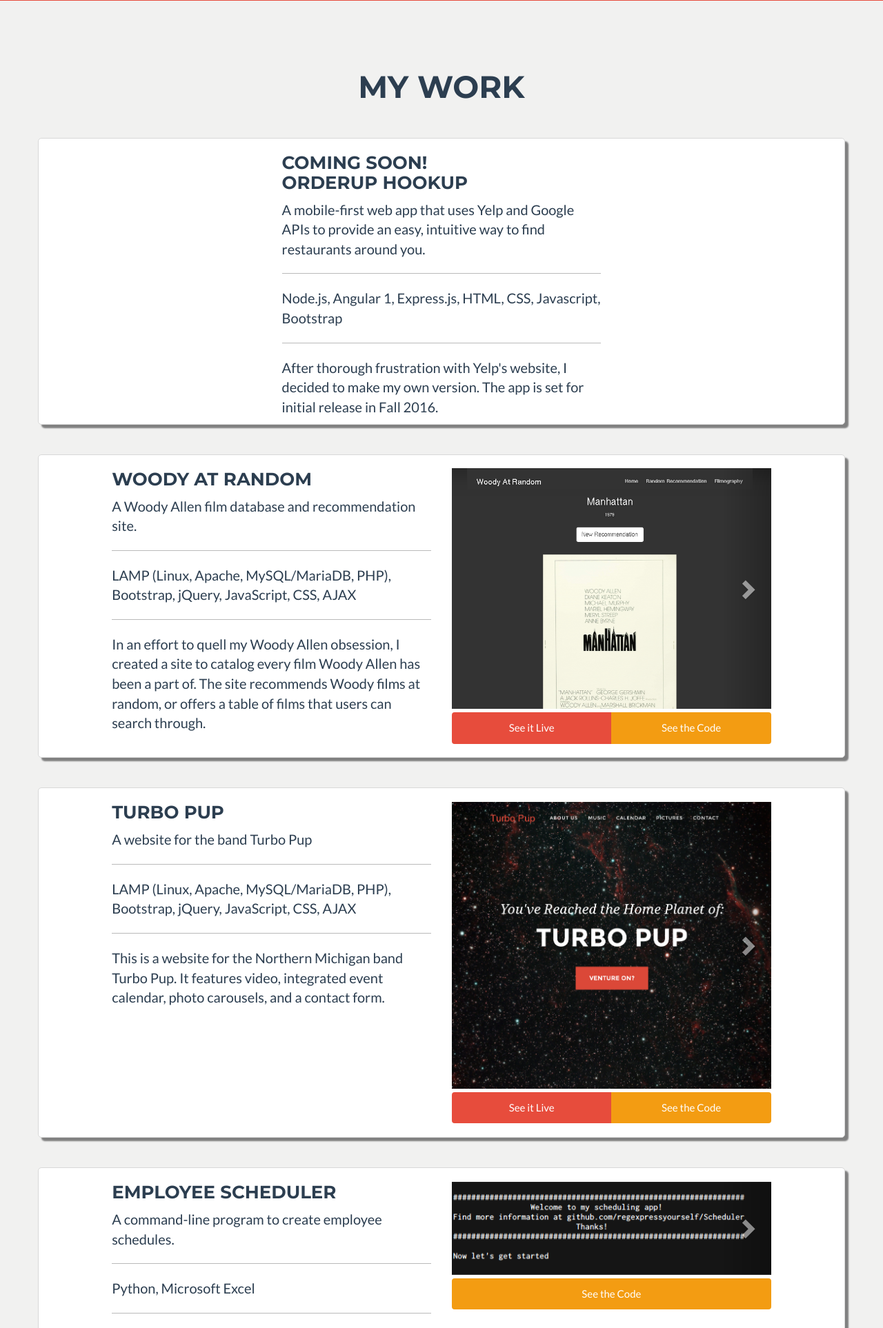
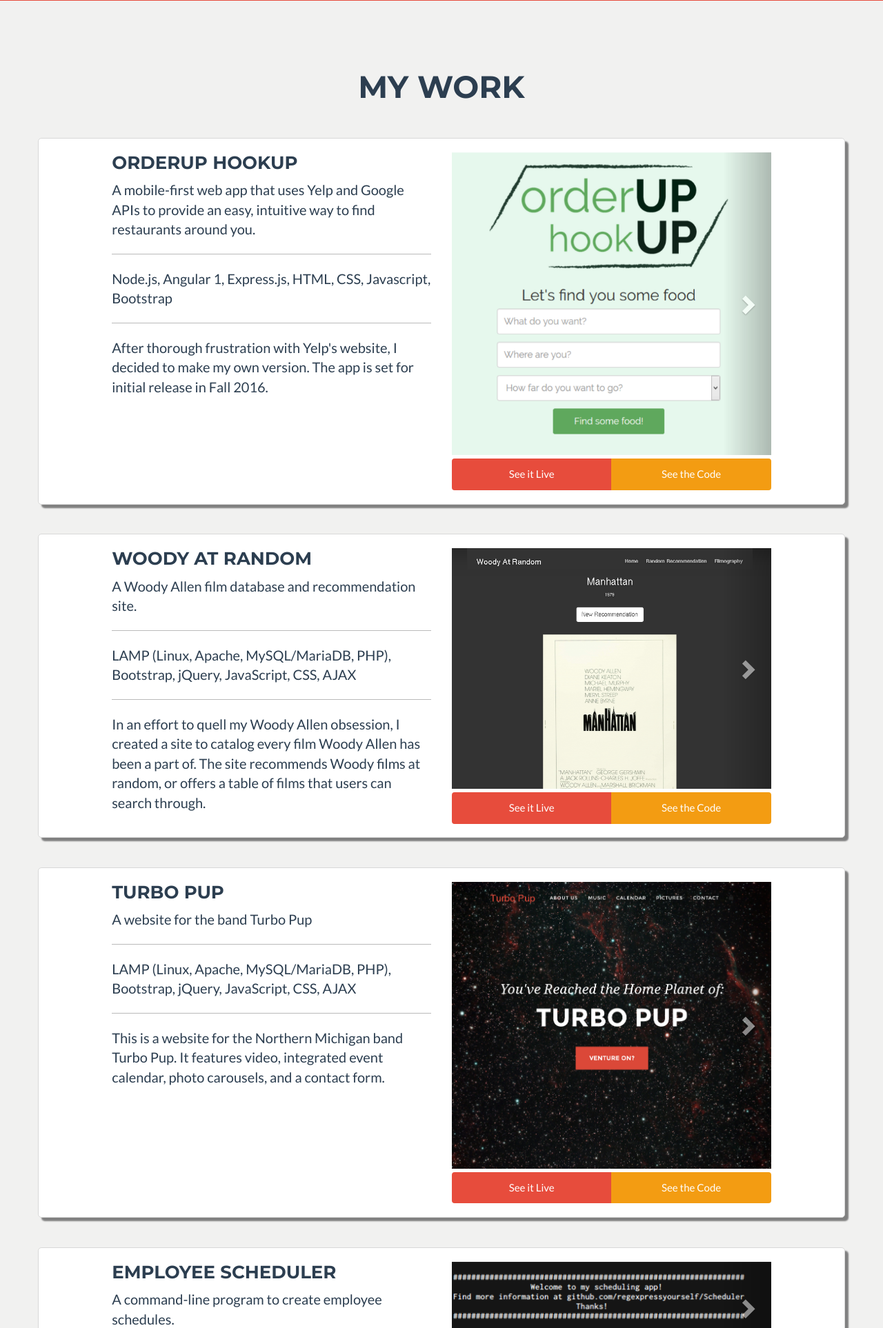
Before and after one commit to regexpressyourself/regexpressyourself.github.io, a PHP site: page / in a window 1280 px wide. Shown: the part 799-2725 px from the top of the page at 69% size. Run offline with PHP 8.4, Linux system fonts and the light colour scheme; some libraries are stand-ins or nearby versions.

Commit message:
added orderup hookup

```diff
--- a/css/custom.css
+++ b/css/custom.css
@@ -366,3 +366,6 @@ footer .footer-below {
 .thanks-text {
     text-decoration: underline;
 }
+.item>img{
+  margin: 0 auto;
+}
--- a/index.html
+++ b/index.html
@@ -71,12 +71,14 @@
                         <br/>
                 </div>
             </div>
+
             <div class="row portfolio-item">
 
-                <div class="col-md-6 col-md-offset-3 portfolio-text">
+                <div class="col-md-6 portfolio-text">
                     <div class="portfolio-title">
-                        <h3>Coming Soon! <br />Orderup Hookup</h3>
+                        <h3>Orderup Hookup</h3>
                     </div>
+
                     <div class="portfolio-description">
                         <p class="short-description">
 			A mobile-first web app that uses Yelp and Google APIs to provide an easy, intuitive way to find restaurants around you.
@@ -91,7 +93,50 @@
                         </p>
                     </div>
                 </div>
-	    </div>
+
+                <div class="col-md-6 portfolio-image">
+
+                    <div id="myCarousel1" data-interval="false" class="carousel slide" data-ride="carousel">
+                        <!-- Wrapper for slides -->
+                        <div class="carousel-inner" role="listbox">
+                            <div class="item active">
+                                <img src="img/ohss1.png" alt="main page">
+                            </div>
+
+                            <div class="item">
+                                <img src="img/ohss2.png" alt="filmography page">
+                            </div>
+
+                            <div class="item">
+                                <img src="img/ohss3.png" alt="homepage">
+                            </div>
+
+                            <div class="item">
+                                <img src="img/ohss4.png" alt="homepage">
+                            </div>
+                        </div>
+
+                        <!-- Left and right controls -->
+                        <a class="right carousel-control" href="#myCarousel1" role="button" data-slide="next">
+                            <span class="glyphicon glyphicon-chevron-right" aria-hidden="true"></span>
+                            <span class="sr-only">Next</span>
+                        </a>
+                    </div> <!--end carousel div-->
+                    <div class="btn-group btn-group-justified portfolio-buttons">
+                        <a href="http://woodyatrandom.com/" class="btn btn-danger btn-md ">See it Live</a>
+                        <a href="https://github.com/regexpressyourself/woody" class="btn btn-warning btn-md ">See the Code</a>
+                    </div>
+
+
+                </div>
+            </div>
+
+
+
+
+
+
+
 	    <br />
 	    <br />
             <div class="row portfolio-item">
@@ -117,7 +162,7 @@
 
                 <div class="col-md-6 portfolio-image">
 
-                    <div id="myCarousel1" data-interval="false" class="carousel slide" data-ride="carousel">
+                    <div id="myCarousel4" data-interval="false" class="carousel slide" data-ride="carousel">
                         <!-- Wrapper for slides -->
                         <div class="carousel-inner" role="listbox">
                             <div class="item active">
@@ -134,7 +179,7 @@
                         </div>
 
                         <!-- Left and right controls -->
-                        <a class="right carousel-control" href="#myCarousel1" role="button" data-slide="next">
+                        <a class="right carousel-control" href="#myCarousel4" role="button" data-slide="next">
                             <span class="glyphicon glyphicon-chevron-right" aria-hidden="true"></span>
                             <span class="sr-only">Next</span>
                         </a>
```
Also changed, not shown: img/ohss1.png (added), img/ohss2.png (added), img/ohss3.png (added), img/ohss4.png (added).
